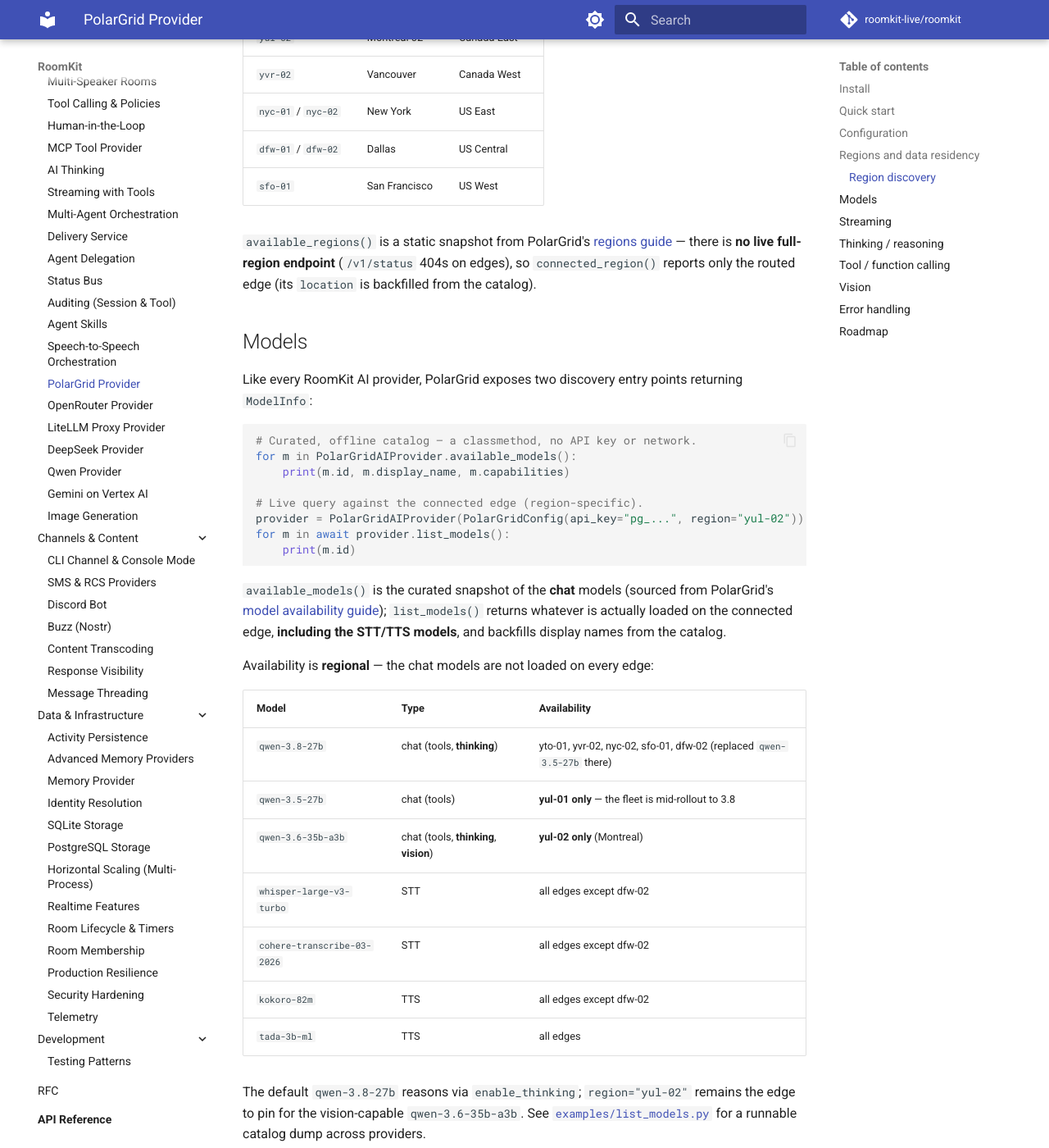
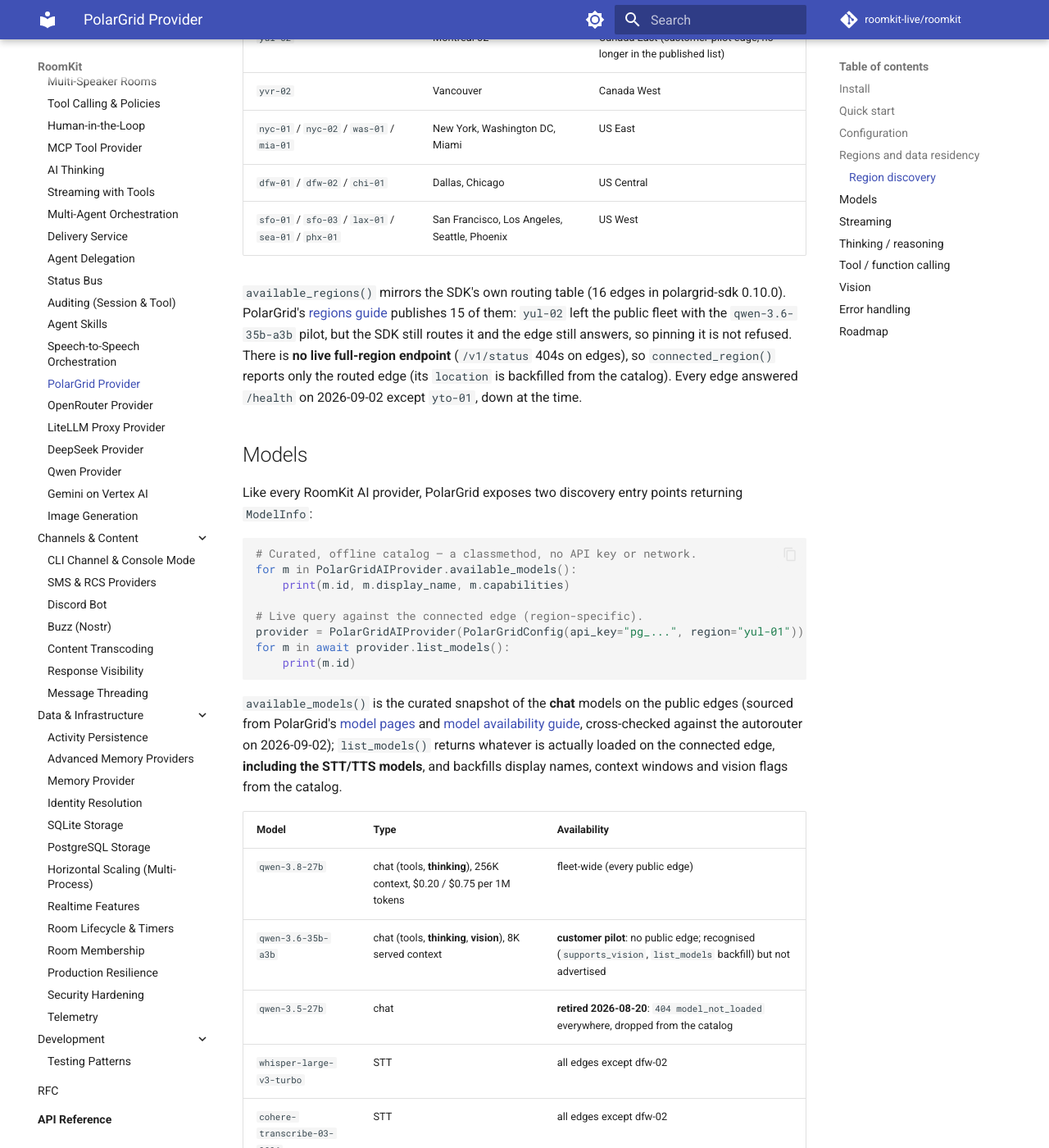
Before and after one commit to roomkit-live/roomkit-docs, an MkDocs documentation site: the page built from docs/guides/polargrid.md, in a window 1280 px wide and 1400 px high, scrolled down 2456 px. Shown: the whole window at 82% size. Built offline with MkDocs 1.6.1 and Material for MkDocs 9.7.7, drawn with Linux system fonts in a browser that asks for light colours; comment, search, counter and statistics services are not loaded; some of the changed text lies outside the part shown.

Commit message:
docs(polargrid): the catalog follows the fleet, regions and models as of 2026-09-02
qwen-3.5-27b retired (2026-08-20), qwen-3.6-35b-a3b a customer pilot
with no public edge, qwen-3.8-27b the one public LLM with its context
window and list price; the region table covers all 16 edges the SDK
routes, yul-02 marked as the unpublished pilot edge, with the health of
the fleet at the sweep. The autorouter's per-model route is named as the
key-less check. features.md stops claiming PolarGrid is verified by
`make check-models` and that it publishes no price.

````diff
--- a/docs/guides/polargrid.md
+++ b/docs/guides/polargrid.md
@@ -33,7 +33,7 @@ A full runnable example lives at [`examples/polargrid_ai.py`](https://github.com
 | Field | Default | Notes |
 |-------|---------|-------|
 | `api_key` | _(required)_ | `pg_...` Bearer token from the PolarGrid Console |
-| `model` | `qwen-3.8-27b` | Also `qwen-3.6-35b-a3b` (yul-02, vision-capable) and `qwen-3.5-27b` (yul-01 only, mid-rollout). See [Models](#models) — or call `PolarGridAIProvider.available_models()` / `list_models()`. |
+| `model` | `qwen-3.8-27b` | The one LLM on the public fleet. `qwen-3.5-27b` was retired on 2026-08-20; `qwen-3.6-35b-a3b` (vision) is a customer pilot with no public edge. See [Models](#models) — or call `PolarGridAIProvider.available_models()` / `list_models()`. |
 | `region` | `None` | `toronto` / `vancouver` / `montreal` — or the IDs `yto-01` / `yvr-02` / `yul-01`. `None` auto-routes to an edge already serving the configured model. |
 | `max_tokens` | `None` | API cap is 4096. |
 | `temperature` | `0.7` | 0.0-2.0 |
@@ -70,24 +70,24 @@ from roomkit.providers.polargrid import PolarGridAIProvider
 # All edges, filtered to the Canadian ones (Law 25 / PIPEDA).
 canadian = [r for r in PolarGridAIProvider.available_regions()
             if (r.location or "").startswith("Canada")]
-# → yto-01 Toronto, yul-01 Montreal, yul-02 Montreal 02, yvr-02 Vancouver
+# → yto-01 Toronto, yul-01 Montreal, yul-02 Montreal 02 (pilot), yvr-02 Vancouver
 
 # Which edge am I actually hitting (esp. under auto-routing)?
 here = await provider.connected_region()
-print(here.id, here.name, here.location)   # e.g. "yul-02" "Montreal 02" "Canada East"
+print(here.id, here.name, here.location)   # e.g. "yul-01" "Montreal" "Canada East"
 ```
 
 | Region | Name | Location |
 |--------|------|----------|
 | `yto-01` | Toronto | Canada Central |
 | `yul-01` | Montreal | Canada East |
-| `yul-02` | Montreal 02 | Canada East |
+| `yul-02` | Montreal 02 | Canada East (customer-pilot edge, no longer in the published list) |
 | `yvr-02` | Vancouver | Canada West |
-| `nyc-01` / `nyc-02` | New York | US East |
-| `dfw-01` / `dfw-02` | Dallas | US Central |
-| `sfo-01` | San Francisco | US West |
+| `nyc-01` / `nyc-02` / `was-01` / `mia-01` | New York, Washington DC, Miami | US East |
+| `dfw-01` / `dfw-02` / `chi-01` | Dallas, Chicago | US Central |
+| `sfo-01` / `sfo-03` / `lax-01` / `sea-01` / `phx-01` | San Francisco, Los Angeles, Seattle, Phoenix | US West |
 
-`available_regions()` is a static snapshot from PolarGrid's [regions guide](https://polargrid.mintlify.app/guides/regions) — there is **no live full-region endpoint** (`/v1/status` 404s on edges), so `connected_region()` reports only the routed edge (its `location` is backfilled from the catalog).
+`available_regions()` mirrors the SDK's own routing table (16 edges in polargrid-sdk 0.10.0). PolarGrid's [regions guide](https://polargrid.mintlify.app/guides/regions) publishes 15 of them: `yul-02` left the public fleet with the `qwen-3.6-35b-a3b` pilot, but the SDK still routes it and the edge still answers, so pinning it is not refused. There is **no live full-region endpoint** (`/v1/status` 404s on edges), so `connected_region()` reports only the routed edge (its `location` is backfilled from the catalog). Every edge answered `/health` on 2026-09-02 except `yto-01`, down at the time.
 
 ## Models
 
@@ -99,26 +99,24 @@ for m in PolarGridAIProvider.available_models():
     print(m.id, m.display_name, m.capabilities)
 
 # Live query against the connected edge (region-specific).
-provider = PolarGridAIProvider(PolarGridConfig(api_key="pg_...", region="yul-02"))
+provider = PolarGridAIProvider(PolarGridConfig(api_key="pg_...", region="yul-01"))
 for m in await provider.list_models():
     print(m.id)
 ```
 
-`available_models()` is the curated snapshot of the **chat** models (sourced from PolarGrid's [model availability guide](https://polargrid.mintlify.app/guides/model-availability)); `list_models()` returns whatever is actually loaded on the connected edge, **including the STT/TTS models**, and backfills display names from the catalog.
-
-Availability is **regional** — the chat models are not loaded on every edge:
+`available_models()` is the curated snapshot of the **chat** models on the public edges (sourced from PolarGrid's [model pages](https://polargrid.mintlify.app/models) and [model availability guide](https://polargrid.mintlify.app/guides/model-availability), cross-checked against the autorouter on 2026-09-02); `list_models()` returns whatever is actually loaded on the connected edge, **including the STT/TTS models**, and backfills display names, context windows and vision flags from the catalog.
 
 | Model | Type | Availability |
 |-------|------|--------------|
-| `qwen-3.8-27b` | chat (tools, **thinking**) | yto-01, yvr-02, nyc-02, sfo-01, dfw-02 (replaced `qwen-3.5-27b` there) |
-| `qwen-3.5-27b` | chat (tools) | **yul-01 only** — the fleet is mid-rollout to 3.8 |
-| `qwen-3.6-35b-a3b` | chat (tools, **thinking**, **vision**) | **yul-02 only** (Montreal) |
+| `qwen-3.8-27b` | chat (tools, **thinking**), 256K context, $0.20 / $0.75 per 1M tokens | fleet-wide (every public edge) |
+| `qwen-3.6-35b-a3b` | chat (tools, **thinking**, **vision**), 8K served context | **customer pilot**: no public edge; recognised (`supports_vision`, `list_models` backfill) but not advertised |
+| `qwen-3.5-27b` | chat | **retired 2026-08-20**: `404 model_not_loaded` everywhere, dropped from the catalog |
 | `whisper-large-v3-turbo` | STT | all edges except dfw-02 |
 | `cohere-transcribe-03-2026` | STT | all edges except dfw-02 |
 | `kokoro-82m` | TTS | all edges except dfw-02 |
 | `tada-3b-ml` | TTS | all edges |
 
-The default `qwen-3.8-27b` reasons via `enable_thinking`; `region="yul-02"` remains the edge to pin for the vision-capable `qwen-3.6-35b-a3b`. See [`examples/list_models.py`](https://github.com/roomkit-live/roomkit/blob/main/examples/list_models.py) for a runnable catalog dump across providers.
+The autorouter answers `GET https://autorouter.polargrid.ai/v1/route?model=<id>` with `404` when no edge serves an id, which is how the catalog is checked without a key. The default `qwen-3.8-27b` reasons via `enable_thinking`. See [`examples/list_models.py`](https://github.com/roomkit-live/roomkit/blob/main/examples/list_models.py) for a runnable catalog dump across providers.
 
 ## Streaming
 
@@ -185,15 +183,15 @@ context.tools = [
 
 PolarGrid added multimodal chat in `polargrid-sdk>=0.9.0`: `Message.content` now accepts OpenAI-shaped `image_url` parts. The provider renders an `AIImagePart` (in a user turn or split off an image tool result) as an `image_url` block — the URL may be a remote `https://` URL or a base64 `data:` URI.
 
-`supports_vision` is **model-driven**: it reads the configured model's flag from the curated catalog. Only `qwen-3.6-35b-a3b` (served on Montreal-02, `yul-02`) actually reads images — verified live. `qwen-3.5-27b` accepts a multimodal request but answers as if no image was sent, and the default `qwen-3.8-27b` refuses it outright (`ValidationError`: "does not support image input"), so both — and any unknown model id — are treated as text-only. Vision is the deployed model's capability, not the SDK's.
+`supports_vision` is **model-driven**: it reads the configured model's flag from the curated catalog, pilot models included. Only `qwen-3.6-35b-a3b` actually reads images — verified live on `yul-02` while that edge was public. The default `qwen-3.8-27b` refuses image input outright (`ValidationError`: "does not support image input"), so it — and any unknown model id — is treated as text-only. Vision is the deployed model's capability, not the SDK's, and as of 2026-09-02 no public edge serves a vision-capable model: `qwen-3.6-35b-a3b` is a customer pilot.
 
-To analyse an image, pin the vision model and its edge:
+With pilot access, pin the vision model and the pilot edge you were given:
 
 ```python
 PolarGridConfig(api_key="pg_...", model="qwen-3.6-35b-a3b", region="yul-02")
 ```
 
-[`examples/polargrid_ai.py`](https://github.com/roomkit-live/roomkit/blob/main/examples/polargrid_ai.py) accepts a `/image <path> [question]` command: it embeds the local file as a base64 `data:` URI and sends it as an `image_url` part (defaulting to "Analyse this image." when no question is given). Run it with `POLARGRID_MODEL=qwen-3.6-35b-a3b POLARGRID_REGION=yul-02` for vision.
+[`examples/polargrid_ai.py`](https://github.com/roomkit-live/roomkit/blob/main/examples/polargrid_ai.py) accepts a `/image <path> [question]` command: it embeds the local file as a base64 `data:` URI and sends it as an `image_url` part (defaulting to "Analyse this image." when no question is given). Run it with `POLARGRID_MODEL=qwen-3.6-35b-a3b POLARGRID_REGION=<pilot edge>` for vision.
 
 ## Error handling
 
````
Also changed, not shown: docs/features.md (+6 -2 lines).
